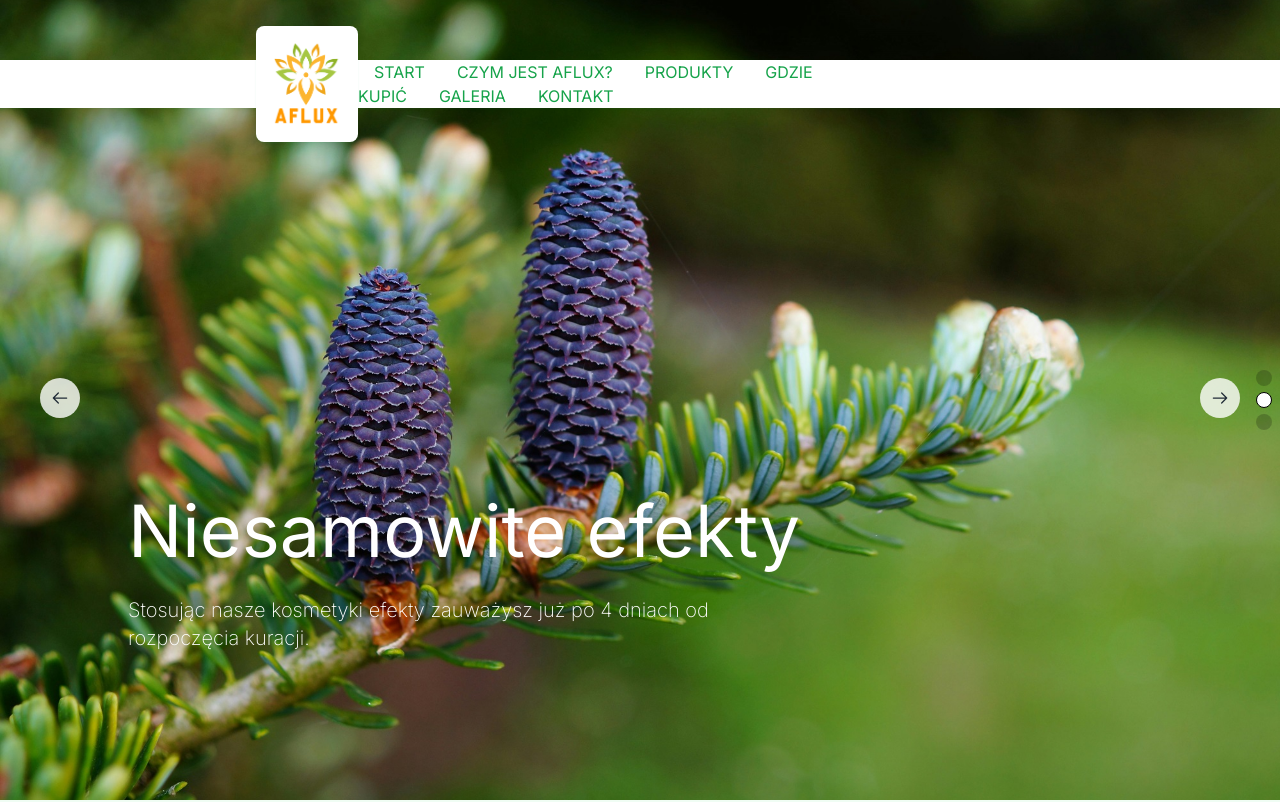
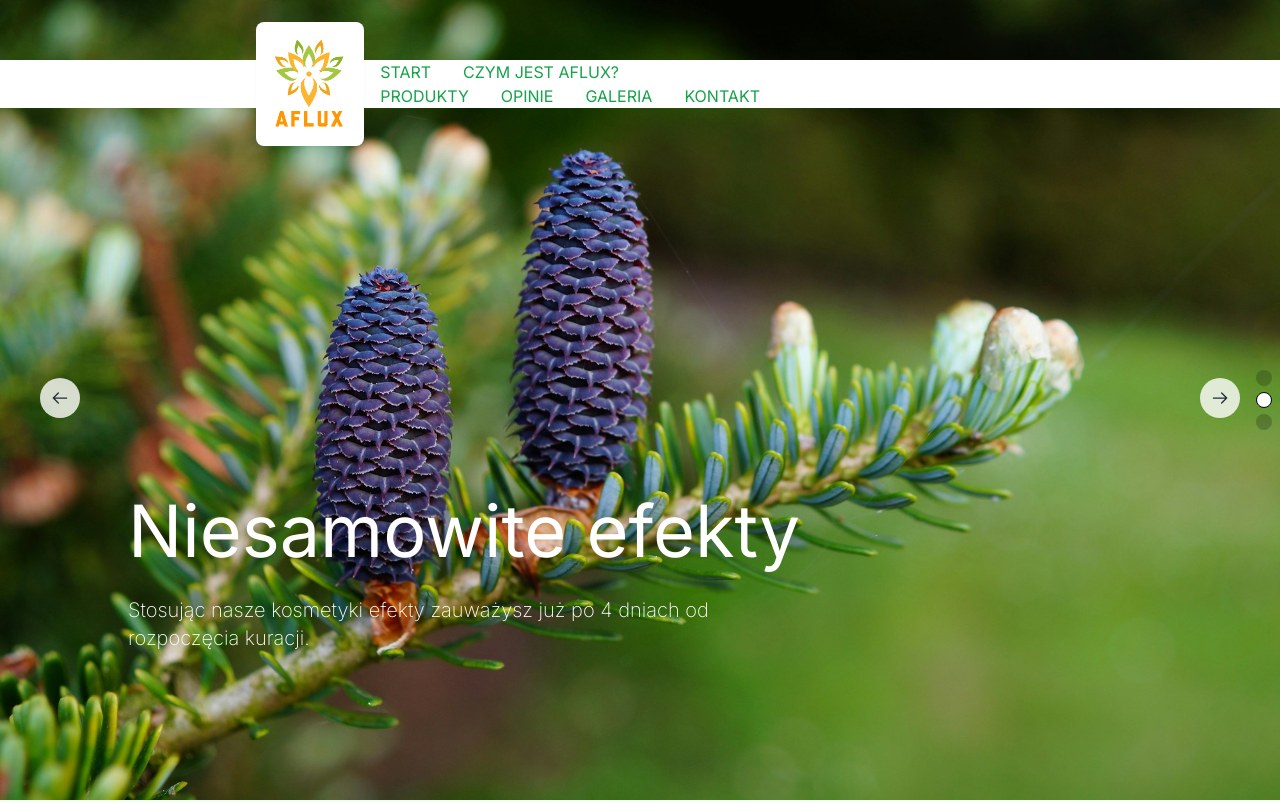
Before and after one commit to goldipl/aflux-next, a Next.js app: page / in a window 1280 px wide. Shown: the top 802 px of the page. Built offline with nearby package versions, Linux system fonts and the light colour scheme.

Commit message:
change WhereToBuy component to Opinions

```diff
--- a/src/app/page.tsx
+++ b/src/app/page.tsx
@@ -2,14 +2,14 @@ import AfluxInfo from "@/components/AfluxInfo/AfluxInfo";
 import Contact from "@/components/Contact/Contact";
 import Gallery from "@/components/Gallery/Gallery";
 import Products from "@/components/Products/Products";
-import WhereToBuy from "@/components/WhereToBuy/WhereToBuy";
+import Opinions from "@/components/Opinions/Opinions";
 
 export default function Home() {
   return (
     <main className="flex flex-col mx-auto justify-center">
       <AfluxInfo />
       <Products />
-      <WhereToBuy />
+      <Opinions />
       <Gallery />
       <Contact />
     </main>
--- /dev/null
+++ b/src/components/Opinions/Opinions.tsx
@@ -0,0 +1,13 @@
+import React from "react";
+
+const Opinions = () => {
+  return (
+    <div className="flex bg-green-50 w-full justify-center" id="opinions">
+      <div className="flex flex-row container mx-xl py-32 justify-center items-center">
+        <h1 className="text-5xl mb-4">Opinie</h1>
+      </div>
+    </div>
+  );
+};
+
+export default Opinions;
--- a/src/components/WhereToBuy/WhereToBuy.tsx
+++ /dev/null
@@ -1,13 +0,0 @@
-import React from "react";
-
-const WhereToBuy = () => {
-  return (
-    <div className="flex bg-green-50 w-full justify-center" id="where-to-buy">
-      <div className="flex flex-row container mx-xl py-32 justify-center items-center">
-        <h1 className="text-5xl mb-4">Gdzie kupić</h1>
-      </div>
-    </div>
-  );
-};
-
-export default WhereToBuy;
--- a/src/constants/header-links.tsx
+++ b/src/constants/header-links.tsx
@@ -2,7 +2,7 @@ export const HEADER_LINKS = [
   { href: "#start", key: "start", label: "Start" },
   { href: "#aflux-info", key: "aflux-info", label: "Czym jest Aflux?" },
   { href: "#products", key: "products", label: "Produkty" },
-  { href: "#where-to-buy", key: "where-to-buy", label: "Gdzie kupić" },
+  { href: "#opinions", key: "opinions", label: "Opinie" },
   { href: "#gallery", key: "gallery", label: "Galeria" },
   { href: "#contact", key: "contact", label: "Kontakt" },
 ];
```
